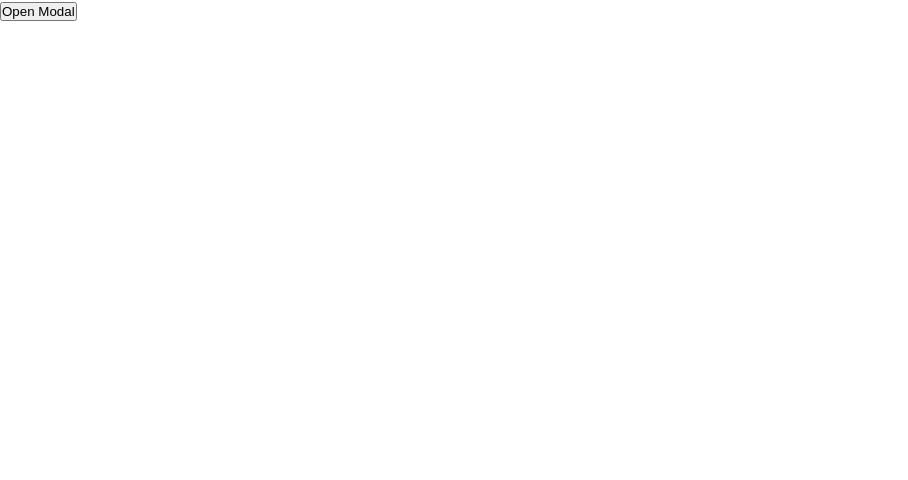
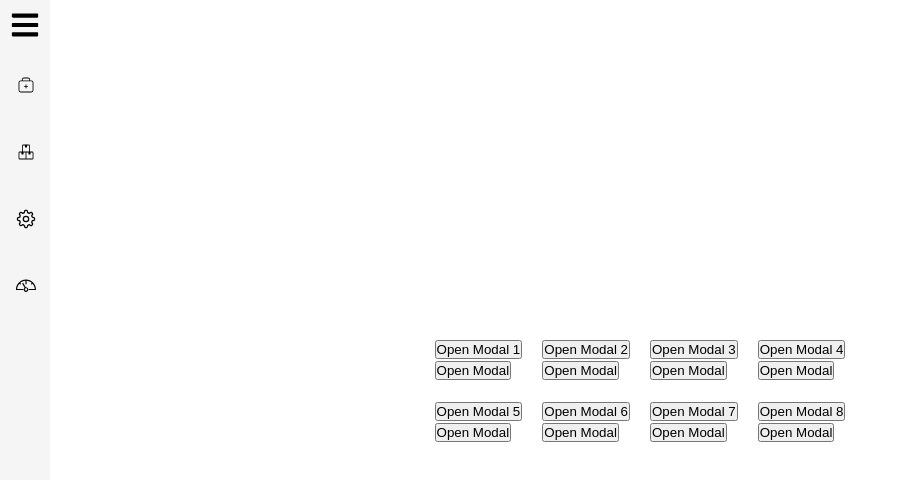
Before and after one commit to Inteli-College/2024-T0008-EC05-G05, a React (Create React App) app in the folder src/frontend/cardiobot/: page /supplies in a window 1280 px wide. Shown: the top 480 px of the page, without its empty margins (0-908 px from the left). Built offline with nearby package versions, Linux system fonts and the light colour scheme; the HTML template or start-up script is replaced by a standard one.

Commit message:
feat Adicionando sidebar no site

```diff
--- /dev/null
+++ b/src/frontend/cardiobot/src/pages/supplies/supplies.css
@@ -0,0 +1,26 @@
+.Container {
+    display: flex;
+    flex-direction: column;
+    align-items: center; /* Center items horizontally */
+    justify-content: center; /* Center items vertically */
+    height: 100vh; /* Make container full height of the viewport */
+  }
+
+  .Row {
+    display: flex;
+    justify-content: center; /* Center items horizontally within the row */
+    margin-bottom: 20px; /* Add some space between rows */
+  }
+
+  .Item {
+    margin: 0 10px; /* Add some space between items */
+  }
+
+  /* You might need to adjust the styles for the modal and overlay according to your needs */
+  .modal {
+    /* Add modal styles */
+  }
+
+  .overlay {
+    /* Add overlay styles */
+  }
--- a/src/frontend/cardiobot/src/pages/supplies/supplies.js
+++ b/src/frontend/cardiobot/src/pages/supplies/supplies.js
@@ -1,26 +1,68 @@
-import { useState } from "react";
+import React, { useState } from "react";
 import ModalCreated from "../../components/Supplies_popup/supplie-popup.js";
+import "./supplies.css";
+import Sidebar from "../../components/Sidebar/Sidebar.js";
 
 const Supplies = () => {
-  const [isOpen, setIsOpen] = useState(false);
+  // Variavel de estado para a sidebar
+  const [sidebarOpen, setSidebarOpen] = useState(false);
 
-  function openModal() {
-    setIsOpen(true);
-  }
+  // Função para abrir e fechar a sidebar
+  const toggleSidebar = () => {
+    setSidebarOpen(!sidebarOpen);
+  };
 
-  function closeModal() {
-    setIsOpen(false);
-  }
+  // Variavel de estado para o modal
+  const [modalOpen, setModalOpen] = useState(Array(8).fill(false));
+
+  // Abre o modal especifico para cada caixa
+  const openModal = (index) => {
+    const newModalOpen = [...modalOpen];
+    newModalOpen[index] = true;
+    setModalOpen(newModalOpen);
+  };
+
+  // Fecha o modal especifico para cada caixa
+  const closeModal = (index) => {
+    const newModalOpen = [...modalOpen];
+    newModalOpen[index] = false;
+    setModalOpen(newModalOpen);
+  };
 
   return (
     <div className="Container">
-        <ModalCreated
-                isOpen={isOpen}
-                onRequestClose={closeModal}
-                className="modal"
-                overlayClassName="overlay"></ModalCreated>
+    {/* Sidebar component */}
+    <Sidebar open={sidebarOpen} toggleSidebar={toggleSidebar} />
+
+    <div className="Row">
+      {[0, 1, 2, 3].map((index) => (
+        <div key={index} className="Item">
+          <button onClick={() => openModal(index)}>Open Modal {index + 1}</button>
+          <ModalCreated
+            isOpen={openModal}
+            onRequestClose={closeModal}
+            className="modal"
+            overlayClassName="overlay"
+          ></ModalCreated>
+        </div>
+      ))}
     </div>
-  );
-}
+    <div className="Row">
+      {[4, 5, 6, 7].map((index) => (
+        <div key={index} className="Item">
+          <button onClick={() => openModal(index)}>Open Modal {index + 1}</button>
+          <ModalCreated
+            isOpen={openModal}
+            onRequestClose={closeModal}
+            className="modal"
+            overlayClassName="overlay"
+          ></ModalCreated>
+        </div>
+      ))}
+    </div>
+  </div>
+);
+};
+
 
 export default Supplies;
```
